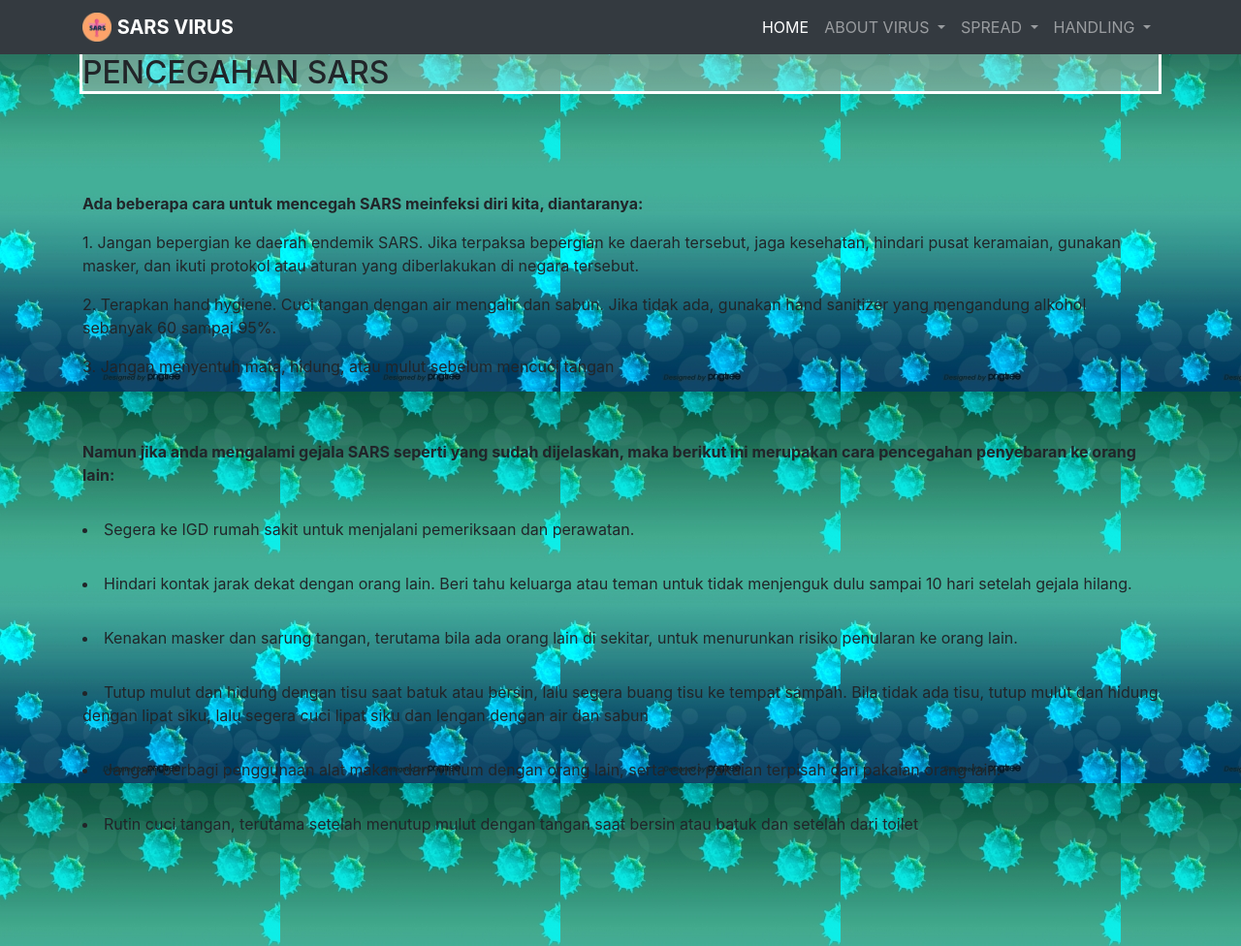
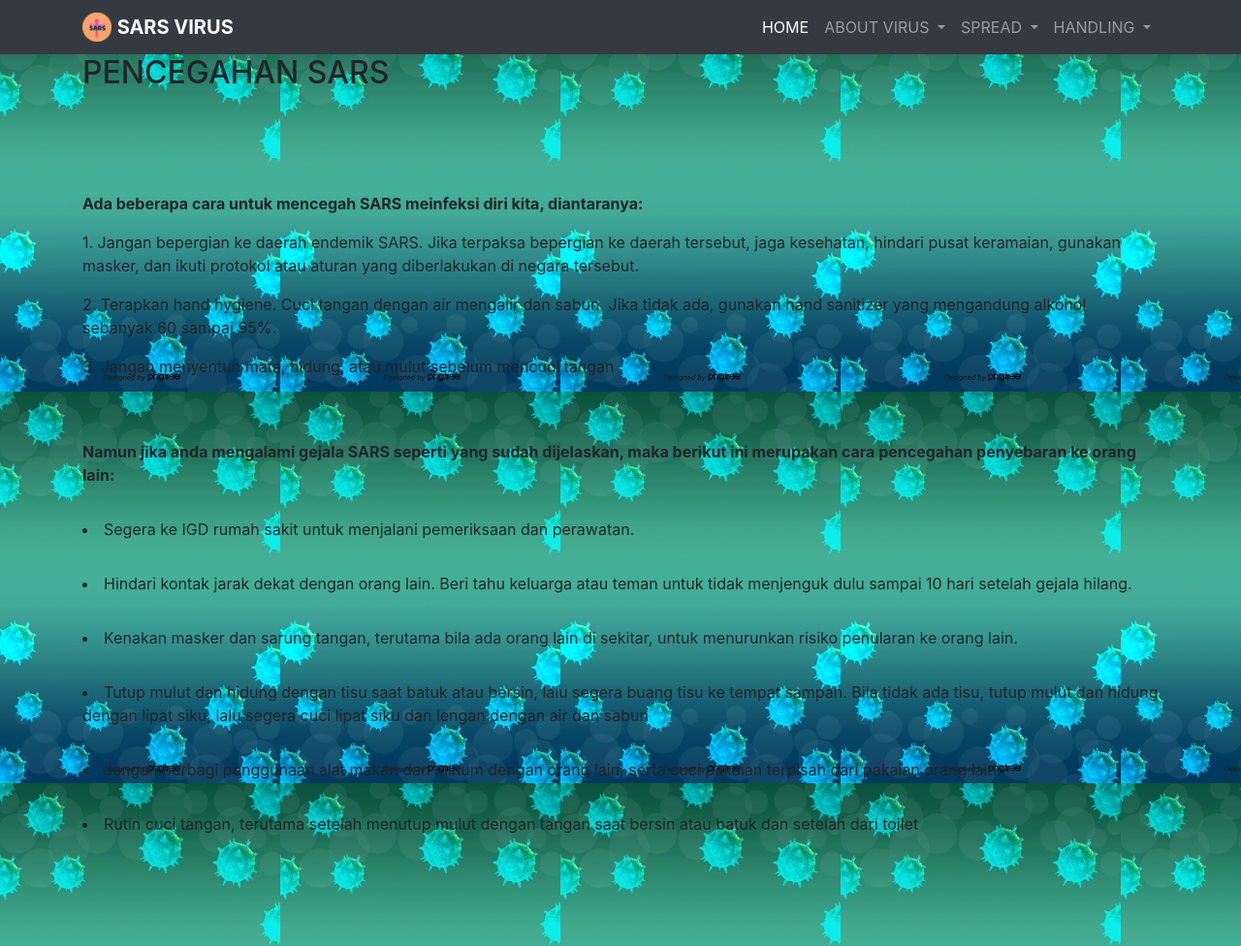
Before and after one commit to SMAKBO/2020-wabah-xi-1-sars-1, a plain HTML site: page pencegahan.html in a window 1280 px wide. Shown: the top 976 px of the page at 97% size. Drawn offline with nearby package versions, Linux system fonts and the light colour scheme.

Commit message:
Update plisss.css

```diff
--- a/plisss.css
+++ b/plisss.css
@@ -1,3 +1,8 @@
 body{background-image: url(bc.jpg);}
-h2{outline-style: solid; outline-color: white;}
-h2{background-color: hsl(0, 100%, 100%, 0.3);}
+.card-body1 {
+  background-color: 	rgb(255, 255, 255);
+
+}
+.card-body2 {
+  background-color: 	rgb(255, 255, 255);
+}
```
